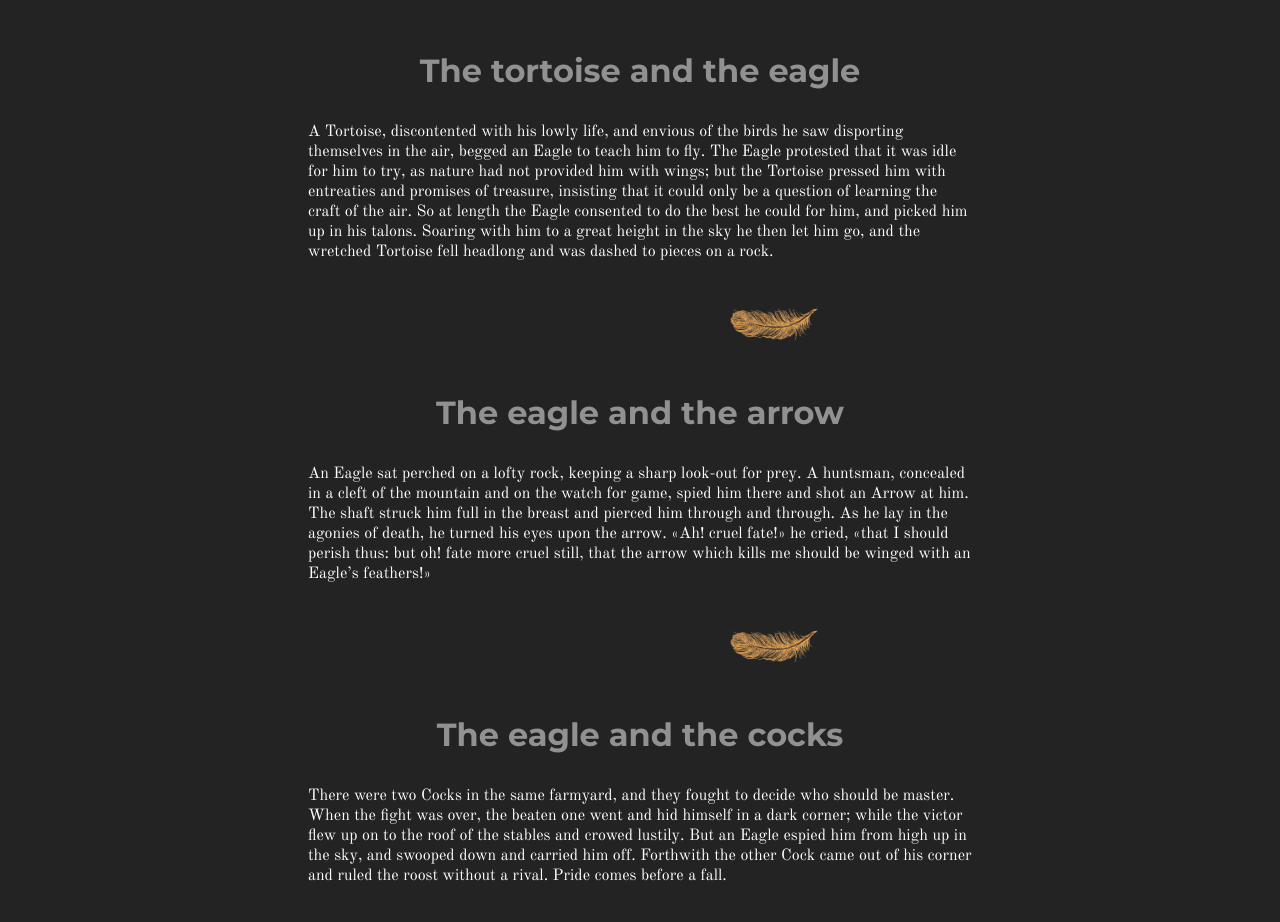
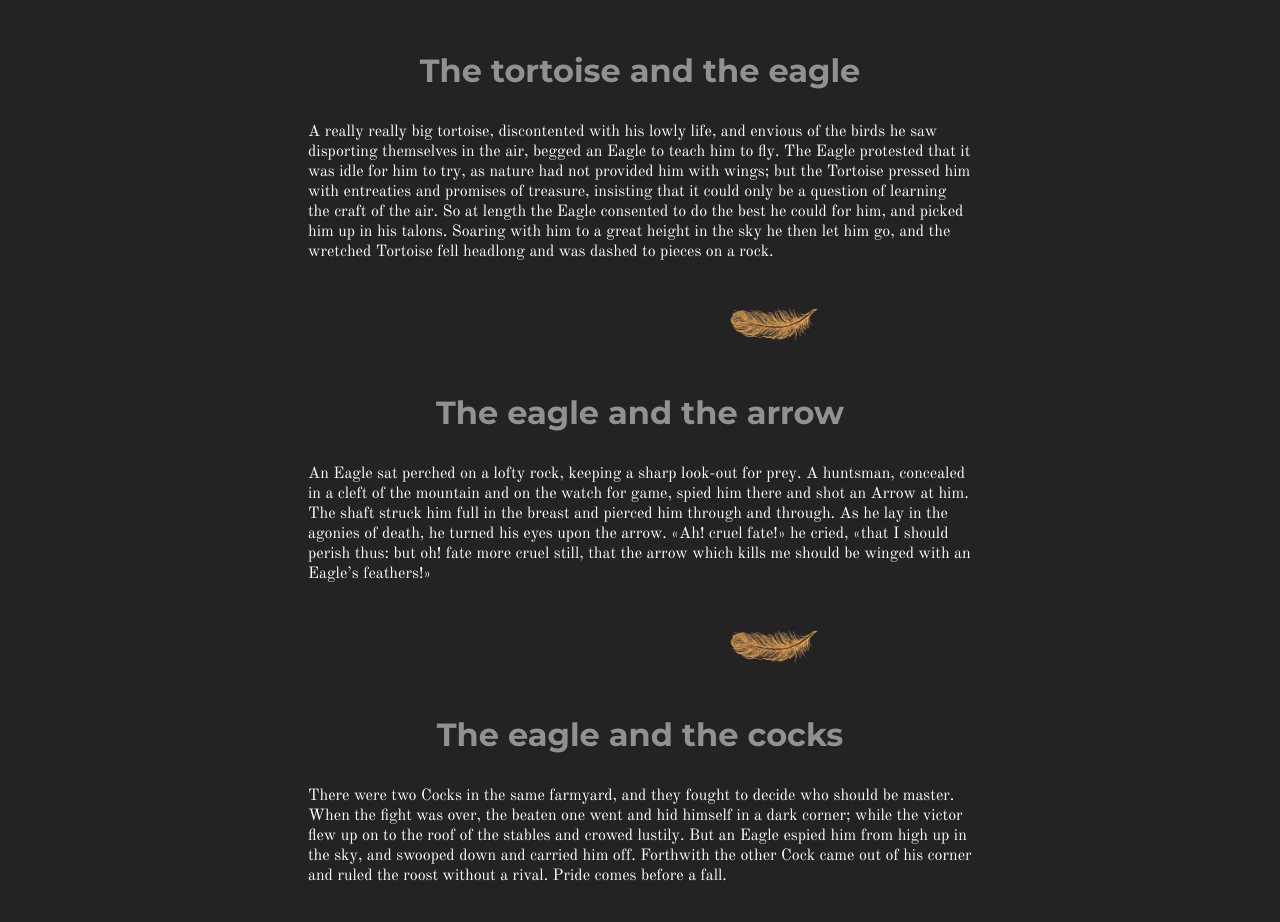
Before and after one commit to AudreyAJLT/D3_INTRODUCTION_GITHUB, a plain HTML site: page index.html in a window 1280 px wide. Shown: the part 1530-2452 px from the top of the page. Drawn offline with nearby package versions, Linux system fonts and the light colour scheme; a web font is replaced by a local one.

Commit message:
Second commit
Changement paragraphe tortue

```diff
--- a/index.html
+++ b/index.html
@@ -29,7 +29,7 @@
     <section id="section-01">
 
     <h3 id="first">The tortoise and the eagle</h3>
-    <p>A Tortoise, discontented with his lowly life, and envious of the birds he saw disporting themselves in the air, begged an Eagle to teach him to fly. The Eagle protested that it was idle for him to try, as nature had not provided him with wings; but the Tortoise pressed him with entreaties and promises of treasure, insisting that it could only be a question of learning the craft of the air. So at length the Eagle consented to do the best he could for him, and picked him up in his talons. Soaring with him to a great height in the sky he then let him go, and the wretched Tortoise fell headlong and was dashed to pieces on a rock.</p>
+    <p>A really really big tortoise, discontented with his lowly life, and envious of the birds he saw disporting themselves in the air, begged an Eagle to teach him to fly. The Eagle protested that it was idle for him to try, as nature had not provided him with wings; but the Tortoise pressed him with entreaties and promises of treasure, insisting that it could only be a question of learning the craft of the air. So at length the Eagle consented to do the best he could for him, and picked him up in his talons. Soaring with him to a great height in the sky he then let him go, and the wretched Tortoise fell headlong and was dashed to pieces on a rock.</p>
     <img class="draw"src="images/plume.png" alt="a delicate drwing of a white feather" width="90px">
     </section>
 
```
